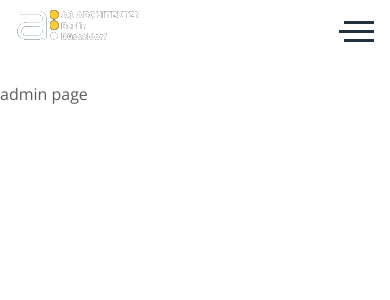
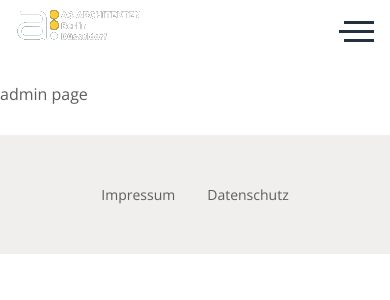
Before and after one commit to MadalenaGoncalves/a3-fe, a Next.js app: page /cms in a window 390 px wide. Shown: the top 300 px of the page. Built offline with nearby package versions, Linux system fonts and the light colour scheme.

Commit message:
Mobile footer

```diff
--- a/components/PageHeader.tsx
+++ b/components/PageHeader.tsx
@@ -80,3 +80,27 @@ export const FooterLinks = styled.div`
     display: block;
   `};
 `;
+
+export const MobileFooter = styled.div`
+  ${media.tablet`
+    display: none;
+  `};
+
+  padding: 2.5rem 1rem;
+  margin-top: 2rem;
+  background: ${(props) => props.theme.colors.lightgray};
+  display: flex;
+  flex-flex: row wrap;
+  justify-content: center;
+  align-items: center;
+
+  a {
+    font-size: 14px;
+    color: currentColor;
+    text-decoration: none;
+    padding: 0.7rem 1rem;
+    &:hover {
+      text-decoration: underline;
+    };
+  }
+`;
--- a/components/PageLayout.tsx
+++ b/components/PageLayout.tsx
@@ -6,7 +6,7 @@ import Link from 'next/link';
 import Menu from '../containers/Menu';
 import MenuTogglerButton from '../containers/MenuToggler';
 
-import Header, { MainContainer, FooterLinks } from './PageHeader';
+import Header, { MainContainer, FooterLinks, MobileFooter } from './PageHeader';
 import JumpToMainLink from './JumpToMainLink';
 
 interface HomepageProps {
@@ -49,6 +49,11 @@ const PageLayout: NextPage<HomepageProps> = ({ children, title }) => {
       <MainContainer>
         <main id="main-content">
           {children}
+
+          <MobileFooter>
+            <Link href='/impressum' passHref><a title='Impressum'>Impressum</a></Link>
+            <Link href='/datenschutz' passHref><a title='Datenschutz'>Datenschutz</a></Link>
+          </MobileFooter>
         </main>
       </MainContainer>
     </React.Fragment>
```
